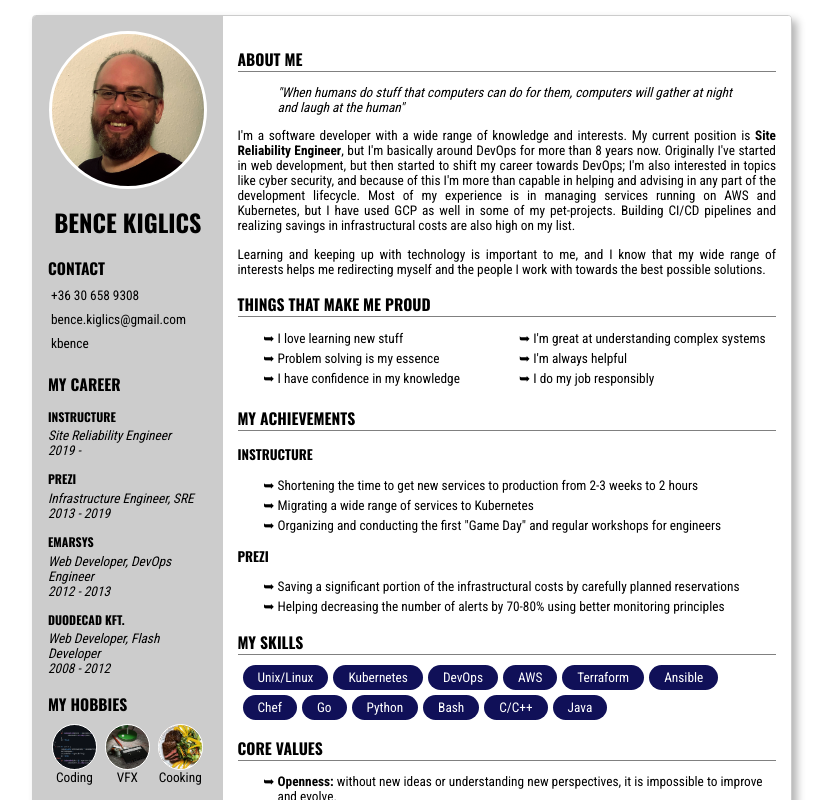
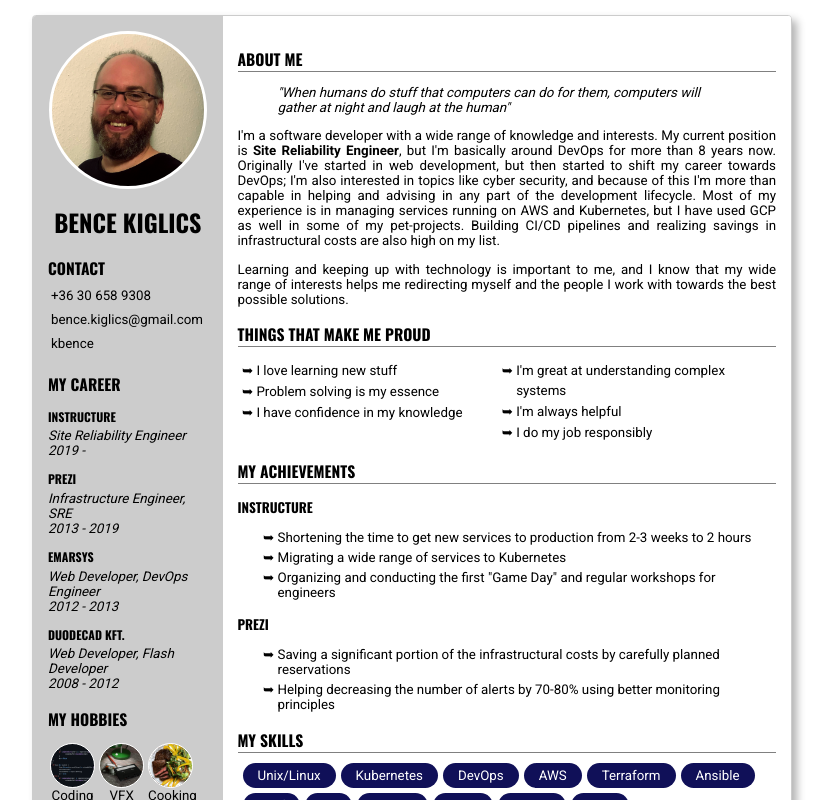
Before and after one commit to kbence/resume.kiglics.com, a Next.js app: page / in a window 1280 px wide. Shown: the top 800 px of the page, without its empty margins (228-1060 px from the left). Built offline with nearby package versions, Linux system fonts and the light colour scheme; some icons are missing.

Commit message:
Tweaking the layout a bit
Also replaced the font as condensed was harder to read online

```diff
--- a/styles/PersonalInfo.module.css
+++ b/styles/PersonalInfo.module.css
@@ -39,7 +39,7 @@
   display: block;
   float: left;
   text-align: center;
-  margin: 1mm;
+  margin: 2mm 0.5mm;
 }
 
 .hobby .hobbyIcon {
@@ -58,5 +58,4 @@
 
 .hobby .hobbyName {
   clear: both;
-  padding: 100mm 0;
 }
--- a/styles/ProudOfStuff.module.css
+++ b/styles/ProudOfStuff.module.css
@@ -1,7 +1,11 @@
 .proudof ul {
   column-count: 2;
+  column-gap: 0;
+  padding: 0 0 0 5mm;
 }
 
 .proudof ul li {
   margin-top: 0;
+  margin-bottom: 0.1em;
+  line-height: 1.5em;
 }
--- a/styles/globals.css
+++ b/styles/globals.css
@@ -1,10 +1,10 @@
-@import url('https://fonts.googleapis.com/css2?family=Oswald:wght@700&family=Roboto+Condensed:wght@400;700&display=swap');
+@import url('https://fonts.googleapis.com/css2?family=Oswald:wght@700&family=Roboto:wght@400;700&display=swap');
 
 html,
 body {
   padding: 0;
   margin: 0;
-  font-family: Roboto Condensed, sans-serif;
+  font-family: Roboto, sans-serif;
   font-size: 10pt;
 }
 
```
